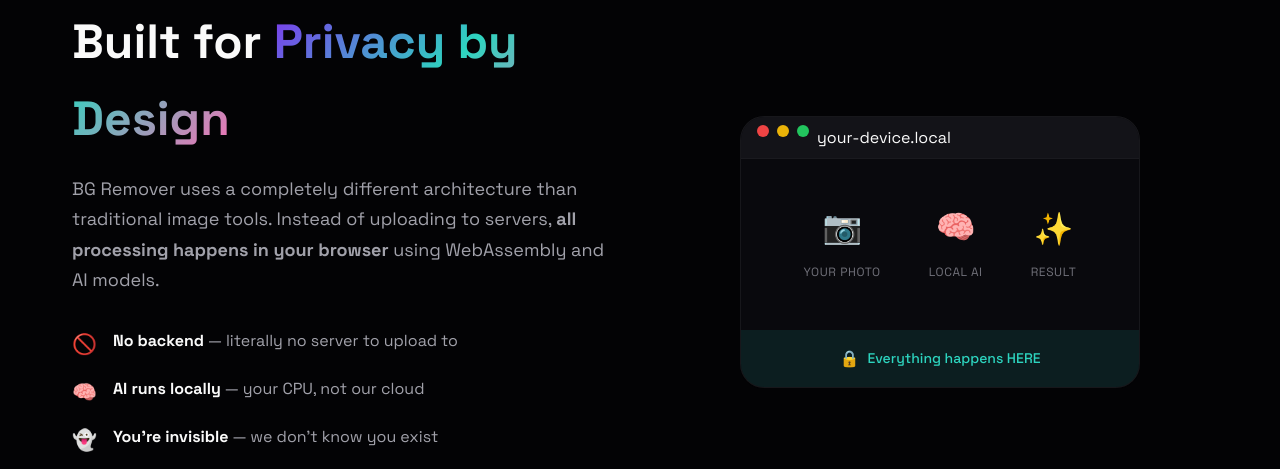
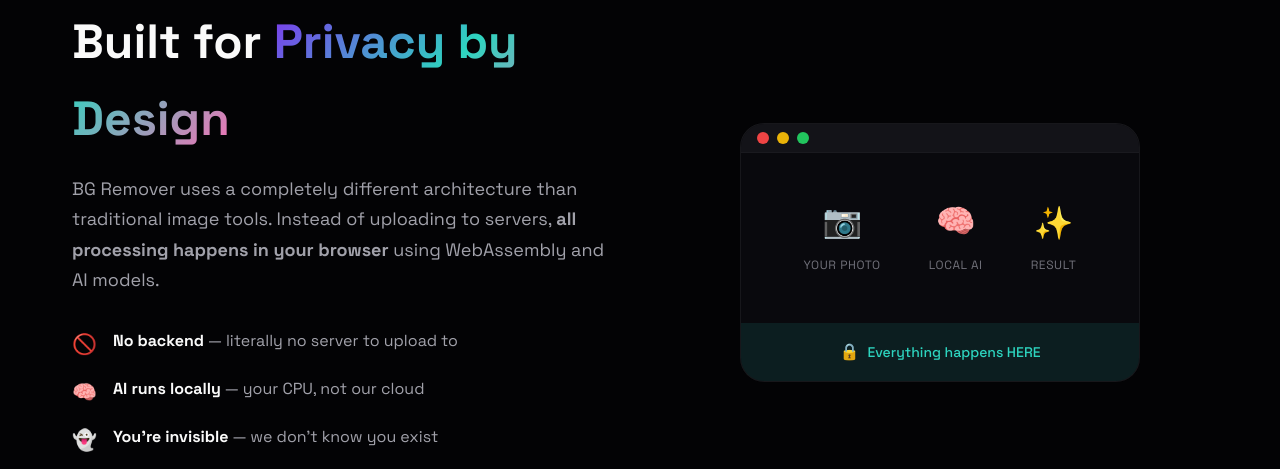
Before and after one commit to shashankatthaluri/BGRemover, a plain HTML site: page index.html in a window 1280 px wide. Shown: the part 3340-3809 px from the top of the page. Drawn offline with Linux system fonts and the light colour scheme.

Commit message:
Remove diagram URL from index.html
Remove the diagram URL from the diagram header.

```diff
--- a/index.html
+++ b/index.html
@@ -510,7 +510,6 @@
                                     <span class="diagram-dot red"></span>
                                     <span class="diagram-dot yellow"></span>
                                     <span class="diagram-dot green"></span>
-                                    <span class="diagram-url">your-device.local</span>
                                 </div>
                                 <div class="diagram-content">
                                     <div class="diagram-step">
```
